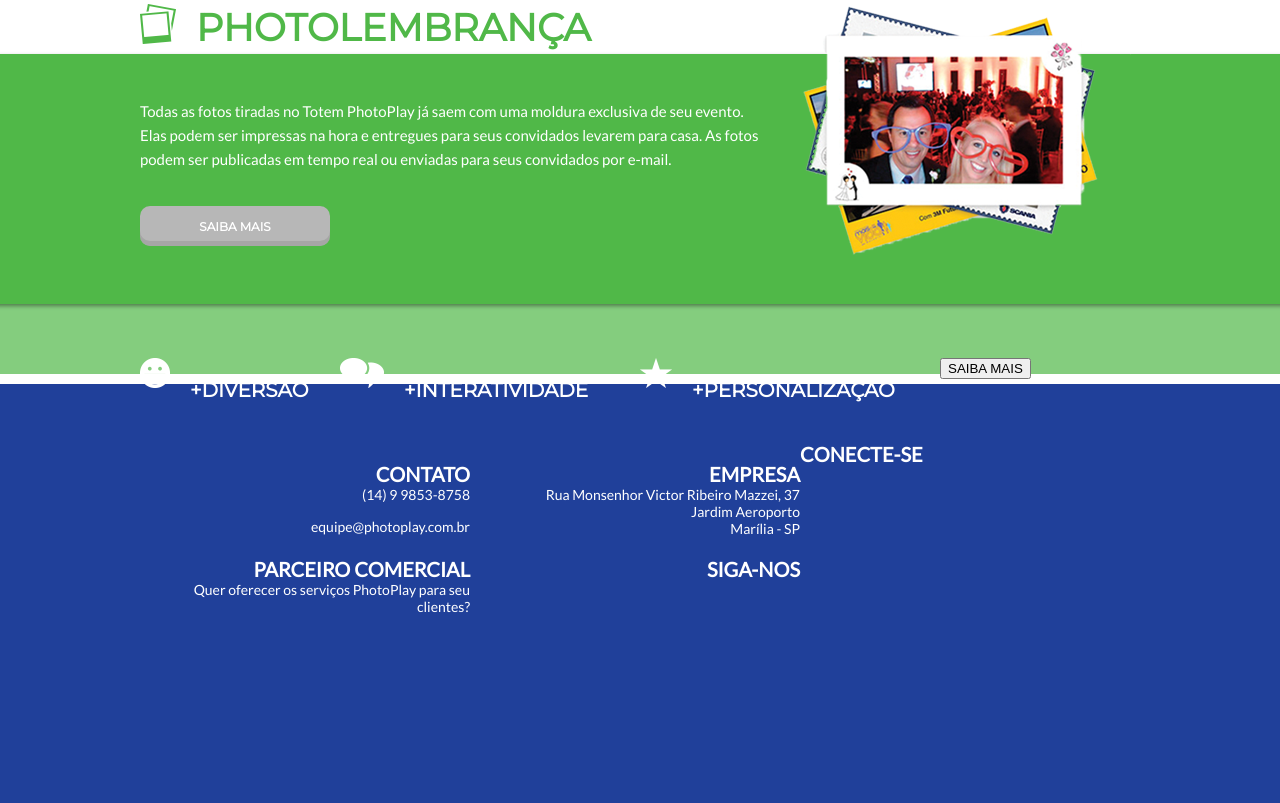
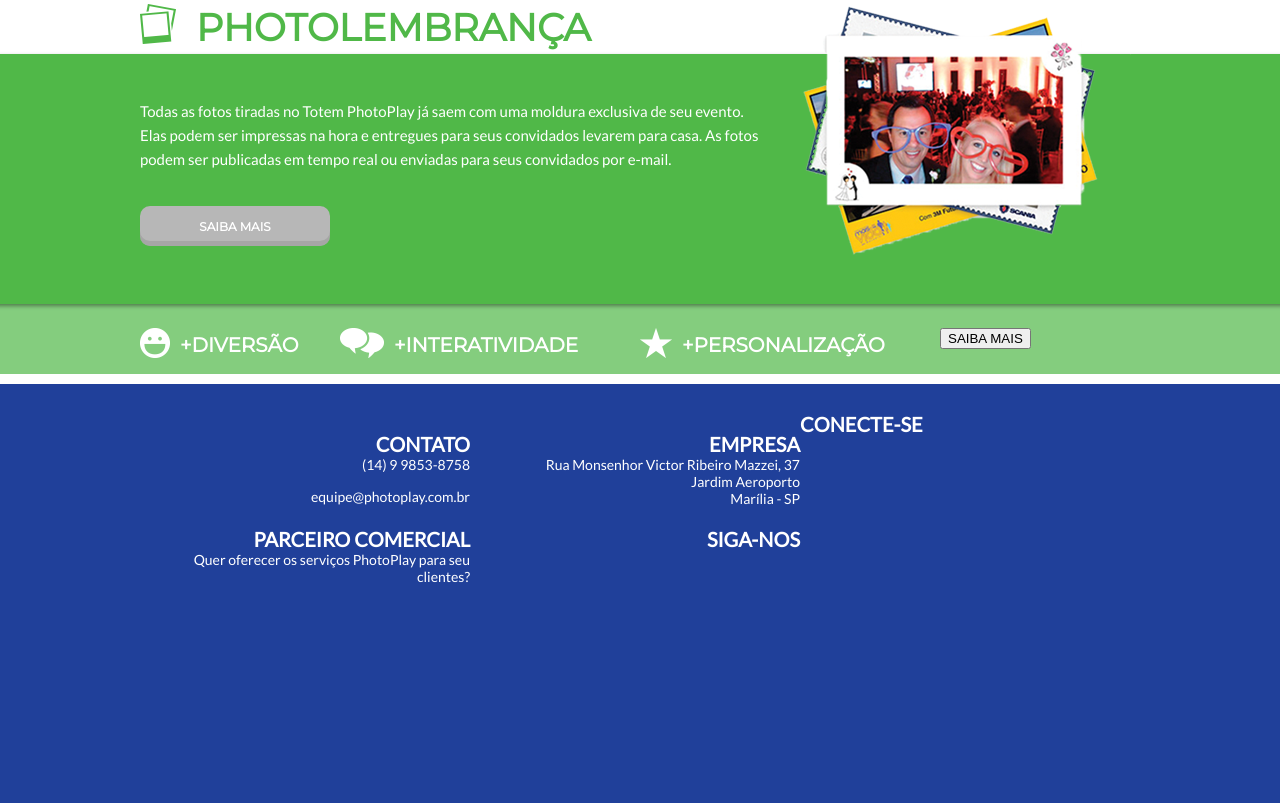
Before and after one commit to paulovillani/photoplay, a Django app: page / in a window 1280 px wide; the page is wider, and only the part inside the window is pictured. Shown: the part 1496-2299 px from the top of that part. Run offline with Django 3.2, Linux system fonts and the light colour scheme.

Commit message:
resolvendo treta mutcho loka

```diff
--- a/portal/templates/portal_home.html
+++ b/portal/templates/portal_home.html
@@ -118,7 +118,6 @@
 		width: 1400px;
 		height: 70px;
 		background-color: rgba(80, 184, 72, 0.7);
-		position: relative;
 		z-index: 10;
 	}
 	.cIcon{
@@ -126,7 +125,7 @@
 		width: 1000px;
 		left: 50%;
 		margin-left: -500px;
-		height: 100%;
+		top: -30px;
 	}
 	.cIcon ul{
 		margin: 0;
@@ -141,7 +140,7 @@
 		font-size: 20px;
 		color: #fff;
 		font-weight: 900;
-		margin: 20px;
+		margin: 5px 10px;
 	}
 	.cIcon h3, .cIcon img{
 		float: left;
@@ -206,7 +205,7 @@
 	</div>
 	<div class="cProdutosFoot">
 		<div class="cIcon">
-			<ul>
+		<ul>
 			<li style="width: 20%;">
 				<img src="{{STATIC_URL}}img/classicon1.png">
 				<h3>+DIVERSÃO</h3>
@@ -219,10 +218,10 @@
 				<img src="{{STATIC_URL}}img/classicon3.png">
 				<h3>+PERSONALIZAÇÃO</h3>
 			</li>
-			<li style="width: 10%; ">
+			<li style="width: 10%;">
 				<input type="button" value="SAIBA MAIS">
 			</li>
-			</ul>
+		</ul>
 		</div>
 	</div>
 
--- a/portal/templates/produtos.html
+++ b/portal/templates/produtos.html
@@ -237,7 +237,7 @@
 		<div class="cBody_text cFoot2_text">
 			<h1 style="width: 710px;">TENHO INTERESSE EM TER O PHOTOPLAY EM MEU EVENTO!</h1>
 			<p>Uma atração surpreendente. Inove oferencendo interatividade e uma nova experiência.</p>
-			<input type="button" value="SOLICITAR ORÇAMENTO"></li>
+			<input type="button" value="SOLICITAR ORÇAMENTO">
 		</div>
 	</div>
 </div>
```
